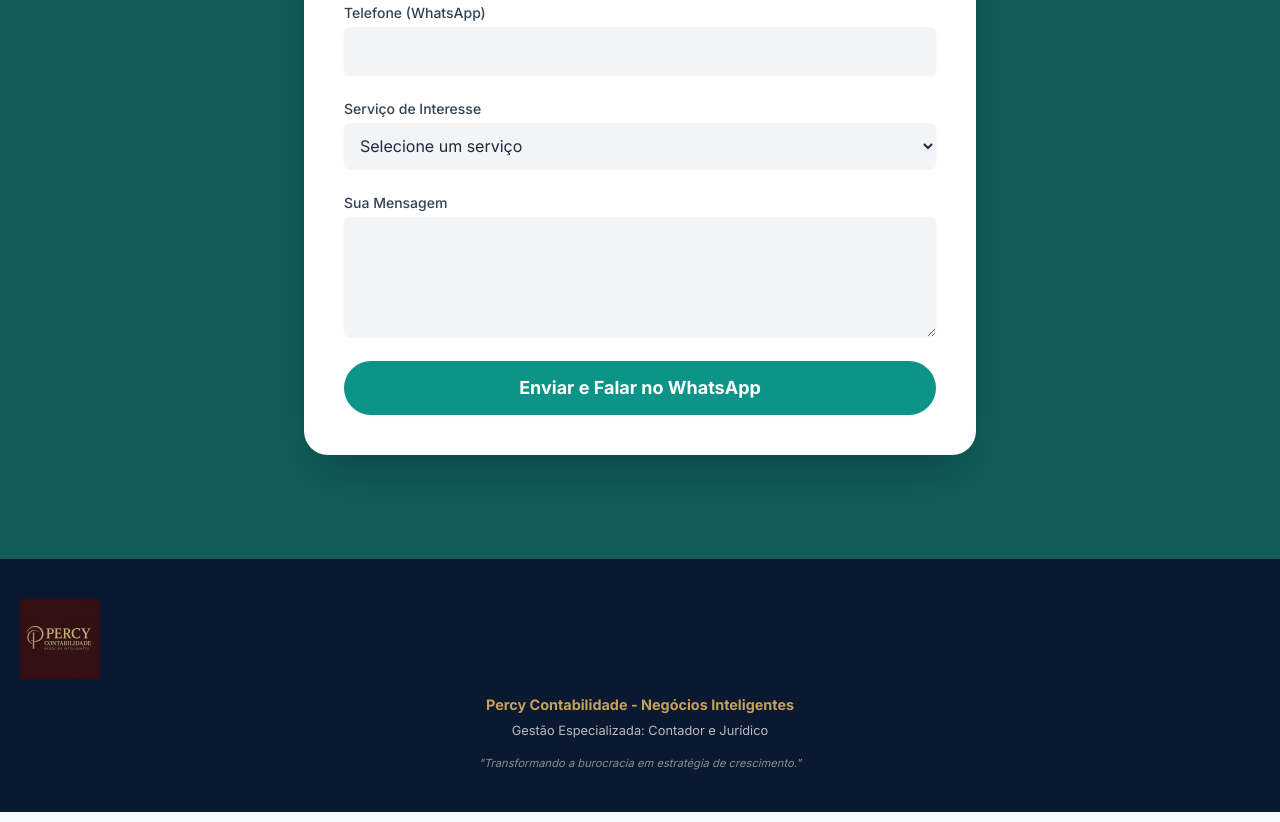
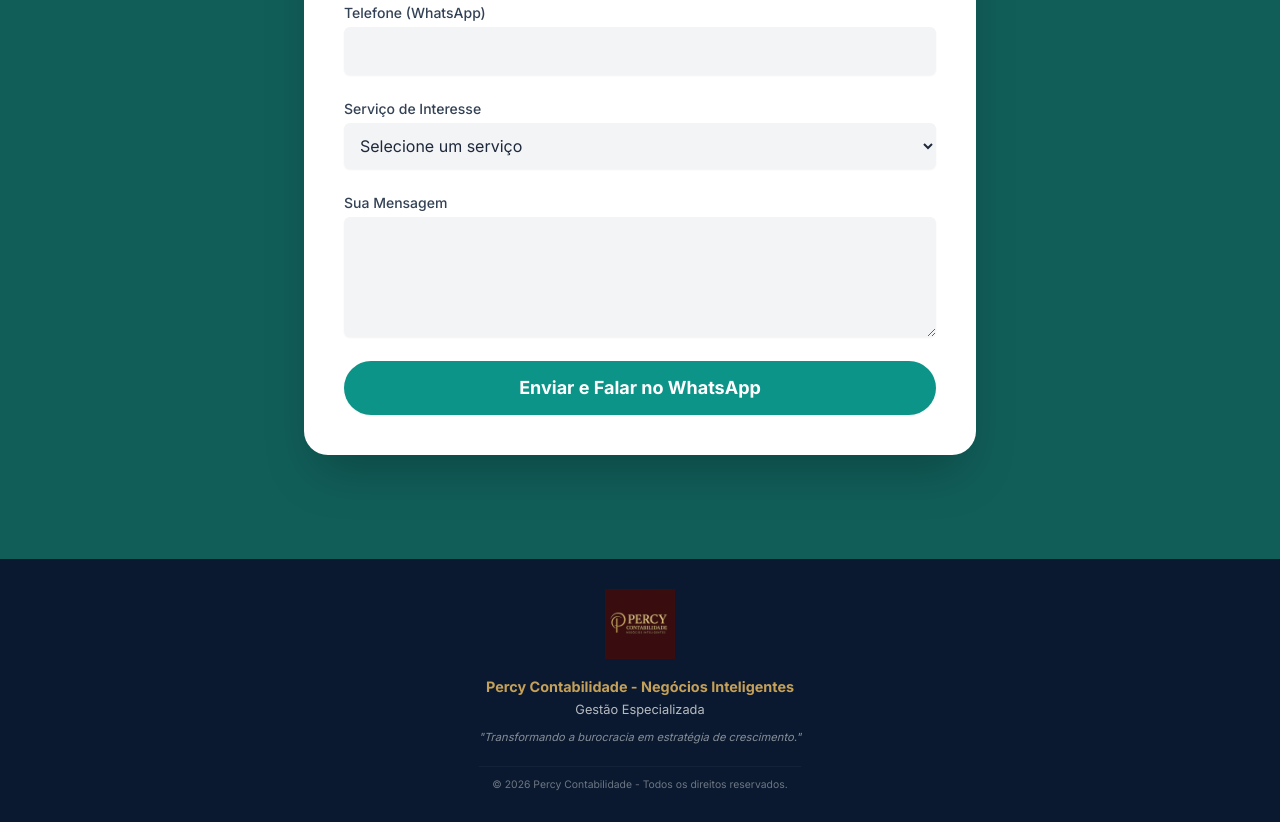
Before and after one commit to PercyContabilidade/site-percy, a plain HTML site: page mei/soumeilp.html in a window 1280 px wide. Shown: the part 4453-5275 px from the top of the page. Drawn offline with nearby package versions, Linux system fonts and the light colour scheme.

Commit message:
Refactor footer structure and styling
Updated footer layout and styles for improved presentation.

```diff
--- a/mei/soumeilp.html
+++ b/mei/soumeilp.html
@@ -267,19 +267,25 @@
     </section>
 
     <!-- Rodapé (Footer) - Direitos autorais e informações de contato -->
-    <footer style="margin-top: auto; background-color: #0a192f; color: #ffffff; text-align: center; padding: 40px 20px;">
-        <img src="../logopercyatual.jpeg" alt="Percy" style="width: 80px; margin-bottom: 15px; opacity: 0.8;">
+<footer style="width: 100%; background-color: #0a192f; color: #ffffff; display: flex; flex-direction: column; align-items: center; justify-content: center; padding: 30px 20px; box-sizing: border-box;">
+    <img src="../logopercyatual.jpeg" alt="Percy" style="width: 70px; margin-bottom: 15px; opacity: 0.9; display: block;">
 
-        <p style="font-size: 0.9rem; margin: 5px 0; font-weight: bold; color: #c5a059;">
-        Percy Contabilidade - Negócios Inteligentes
+    <div style="text-align: center;">
+        <p style="font-size: 0.9rem; margin: 2px 0; font-weight: bold; color: #c5a059;">
+            Percy Contabilidade - Negócios Inteligentes
         </p>
-        <p style="font-size: 0.8rem; opacity: 0.7; margin: 5px 0;">
-        Gestão Especializada: Contador e Jurídico
+        <p style="font-size: 0.8rem; opacity: 0.7; margin: 2px 0;">
+            Gestão Especializada
         </p>
-        <p style="font-size: 0.7rem; font-style: italic; margin-top: 15px; opacity: 0.5;">
-        "Transformando a burocracia em estratégia de crescimento."
+        <p style="font-size: 0.7rem; font-style: italic; margin-top: 10px; opacity: 0.5;">
+            "Transformando a burocracia em estratégia de crescimento."
         </p>
-    </footer>
+
+        <p style="font-size: 0.65rem; opacity: 0.4; margin-top: 20px; border-top: 1px solid rgba(255,255,255,0.1); padding-top: 10px; width: 100%;">
+            © 2026 Percy Contabilidade - Todos os direitos reservados.
+        </p>
+    </div>
+</footer>
 
     <script>
         // Função para renderizar o gráfico de barras
```
